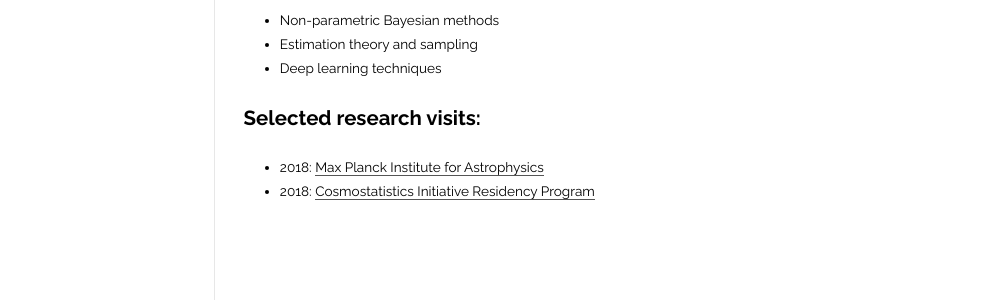
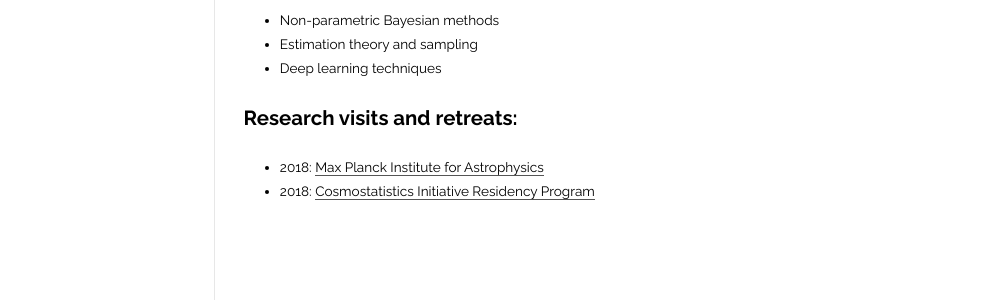
Before and after one commit to moews/moews.github.io, a Jekyll site: the page built from _posts/2017-03-26-research.md, in a window 1280 px wide. Shown: the part 501-801 px from the top of the page, without its empty margins (144-1143 px from the left). Built offline with Jekyll 4.4.1, drawn with Linux system fonts in a browser that asks for light colours.

Commit message:
Update 2017-03-26-research.md

```diff
--- a/_posts/2017-03-26-research.md
+++ b/_posts/2017-03-26-research.md
@@ -22,7 +22,7 @@ My research interests are mostly centered on the intersection of cosmology, astr
 * Deep learning techniques
 
 
-## Selected research visits:
+## Research visits and retreats:
 
 * 2018: [Max Planck Institute for Astrophysics](http://www.mpa-garching.mpg.de)
 * 2018: [Cosmostatistics Initiative Residency Program](https://cosmostatistics-initiative.org)
```
